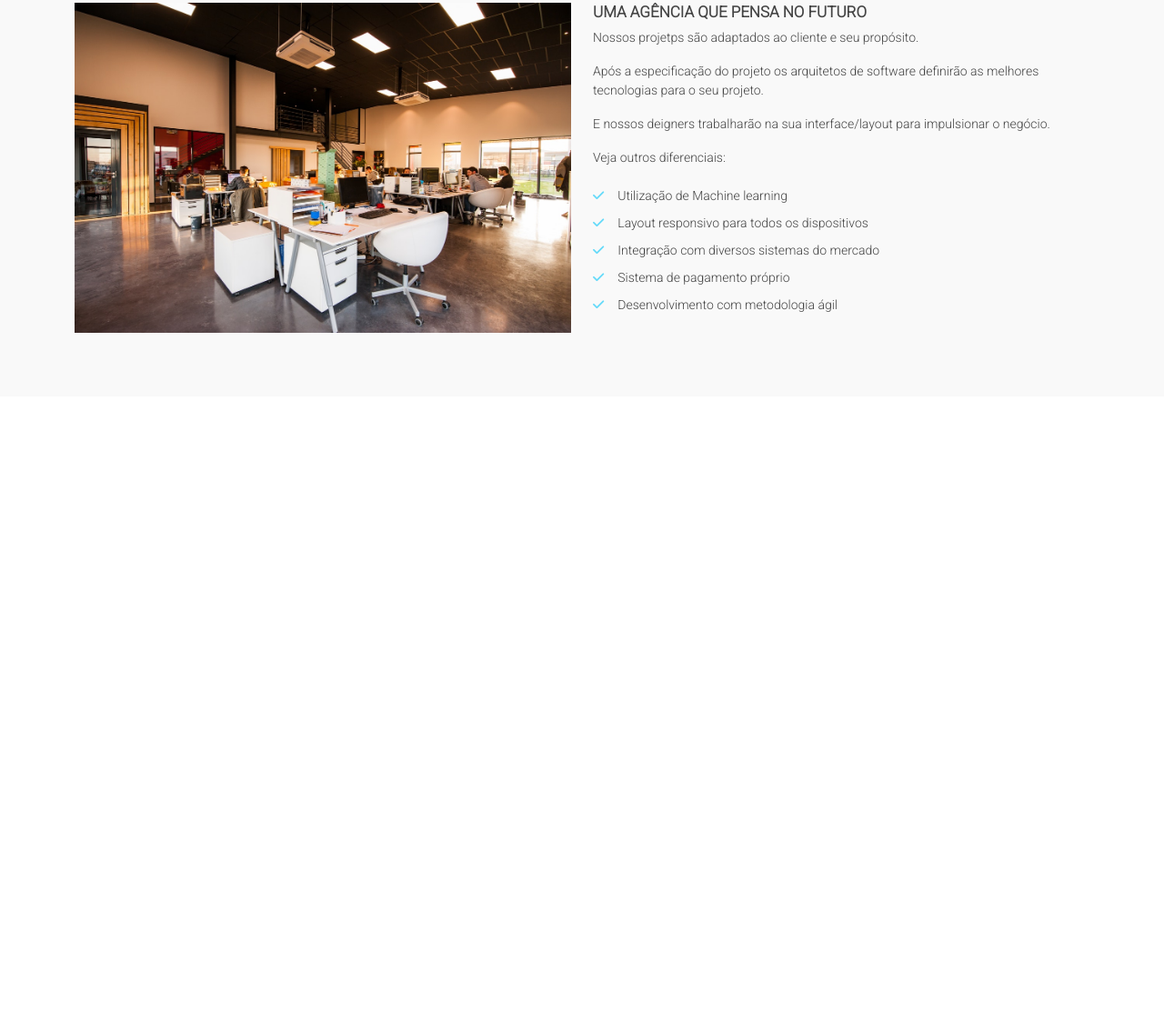
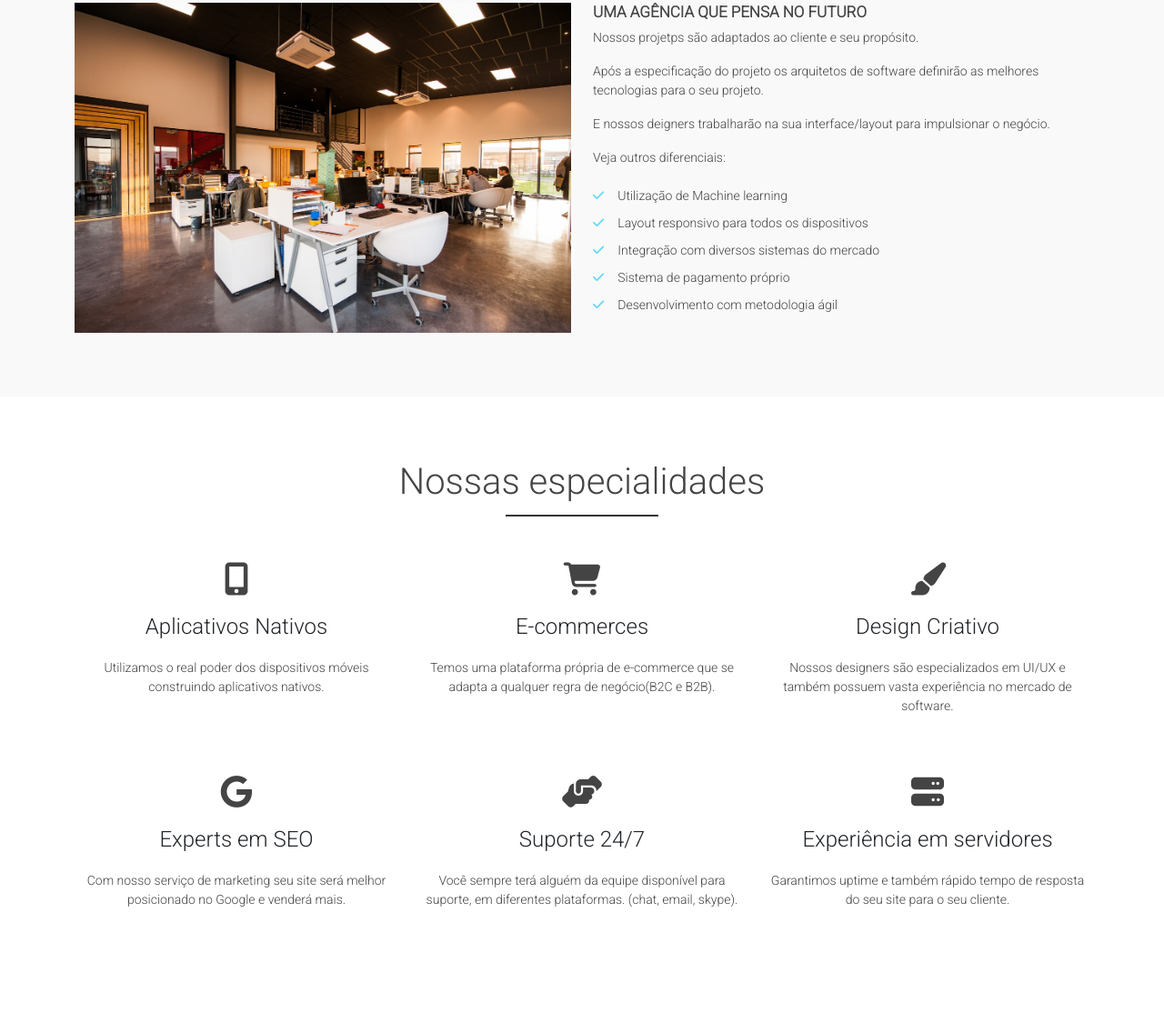
Before and after one commit to Teles-Gabriel/Exercicios-Bootstrap, a plain HTML site: page index.html in a window 1280 px wide. Shown: the part 900-2036 px from the top of the page at 91% size. Before the commit the page ends 1336 px from the top, so only its background shows below. Drawn offline with nearby package versions, Linux system fonts and the light colour scheme.

Commit message:
servicos da empresa com hover effect

```diff
--- a/css/style.css
+++ b/css/style.css
@@ -112,7 +112,7 @@ header, .navbar {
 
 .main-title::after {
     content: "" !important;
-    border-top: 30px solid #333 !important;
+    border-top: 2px solid #333 !important;
     width: 15% !important;
     position: absolute !important;
     top: 60px !important;
@@ -139,3 +139,29 @@ header, .navbar {
     color: #65DAF9 !important;
     margin-right: 15px;
 }
+
+/* Serviços */
+
+.service-box{
+    text-align: center;
+    margin-bottom: 50px;
+}
+
+.service-box i, .service-box h4 {
+    transition: .5s;
+}
+
+.service-box i {
+    font-size: 36px;
+    margin-bottom: 20px;
+    color: #444;
+}
+
+.service-box h4 {
+    font-size: 24px;
+    margin-bottom: 20px;
+}
+
+.service-box:hover > i, .service-box:hover > h4 {
+    color: #65DAF9;
+}
--- a/index.html
+++ b/index.html
@@ -88,6 +88,7 @@
                     <span class="sr-only">Next</span>
                 </a>
             </div>
+            <!-- Sobre a empresa-->
             <div id="about-area">
                 <div class="container">
                     <div class="row">
@@ -114,6 +115,45 @@
                     </div>
                 </div>
             </div>
+            <div id="services-area">
+                <div class="container">
+                    <div class="row">
+                        <div class="col-12">
+                            <h3 class="main-title">Nossas especialidades</h3>
+                        </div>
+                        <div class="col-md-4 service-box">
+                            <i class="fas fa-mobile-alt"></i>
+                            <h4>Aplicativos Nativos</h4>
+                            <p>Utilizamos o real poder dos dispositivos móveis construindo aplicativos nativos.</p>
+                        </div>
+                        <div class="col-md-4 service-box">
+                            <i class="fas fa-shopping-cart"></i>
+                            <h4>E-commerces</h4>
+                            <p>Temos uma plataforma própria de e-commerce que se adapta a qualquer regra de negócio(B2C e B2B).</p>
+                        </div>
+                        <div class="col-md-4 service-box">
+                            <i class="fas fa-paint-brush"></i>
+                            <h4>Design Criativo</h4>
+                            <p>Nossos designers são especializados em UI/UX e também possuem vasta experiência no mercado de software.</p>
+                        </div>
+                        <div class="col-md-4 service-box">
+                            <i class="fab fa-google"></i>
+                            <h4>Experts em SEO</h4>
+                            <p>Com nosso serviço de marketing seu site será melhor posicionado no Google e venderá mais.</p>
+                        </div>
+                        <div class="col-md-4 service-box">
+                            <i class="fas fa-hands-helping"></i>
+                            <h4>Suporte 24/7</h4>
+                            <p>Você sempre terá alguém da equipe disponível para suporte, em diferentes plataformas. (chat, email, skype).</p>
+                        </div>
+                        <div class="col-md-4 service-box">
+                            <i class="fas fa-server"></i>
+                            <h4>Experiência em servidores</h4>
+                            <p>Garantimos uptime e também rápido tempo de resposta do seu site para o seu cliente.</p>
+                        </div>
+                    </div>
+                </div>
+            </div>
         </div>
     </main>
     <script src="main.js"></script>
```
